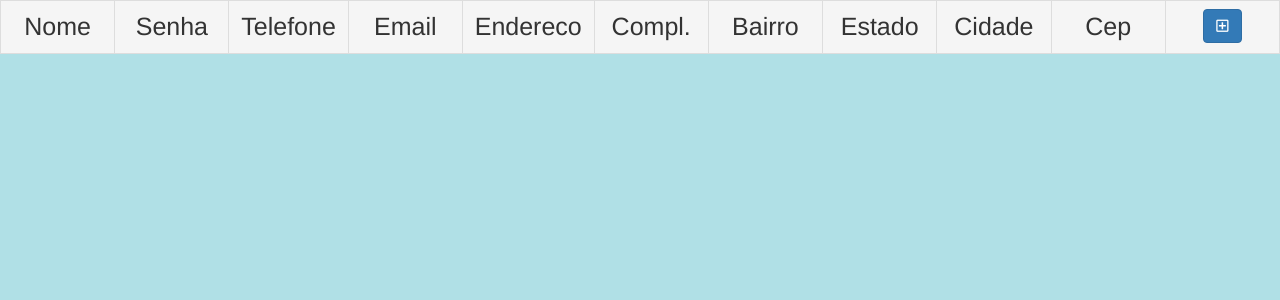
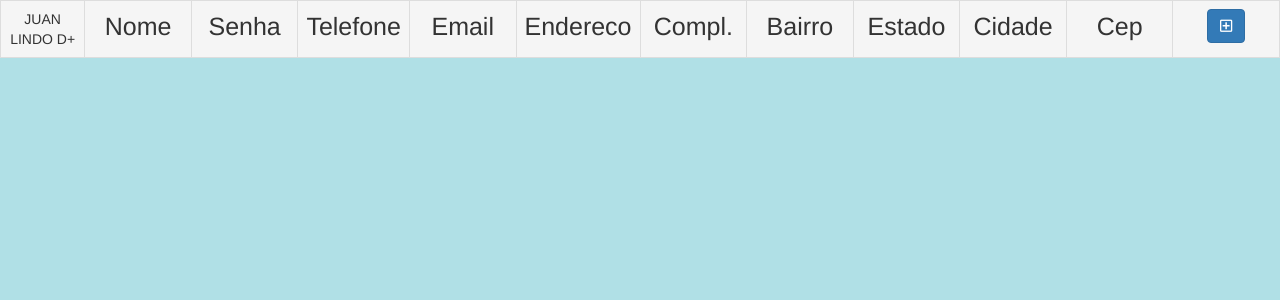
Before and after one commit to TheDarkerInsideU/php, a PHP site: page / in a window 1280 px wide. Shown: the part 72-372 px from the top of the page. Run offline with PHP 8.4, Linux system fonts and the light colour scheme; data that the repository does not hold is empty; some libraries are stand-ins or nearby versions.

Commit message:
Testando a subida de modificações

```diff
--- a/index.php
+++ b/index.php
@@ -94,6 +94,7 @@ if(isset($_GET['id']) && !empty($_GET['id'])){
 				<div class="table-responsive row-md-12" id="essa">
 					<table class="table table-responsive table-bordered" style="background-color: white;">
 						<tr class="active">
+							<td>JUAN LINDO D+</td>
 							<td class="col-md-1" style="text-align: center; font-size: 25px;">Nome</td>
 							<td class="col-md-1" style="text-align: center; font-size: 25px;">Senha</td>
 							<td class="col-md-1" style="text-align: center; font-size: 25px;">Telefone</td>
```
